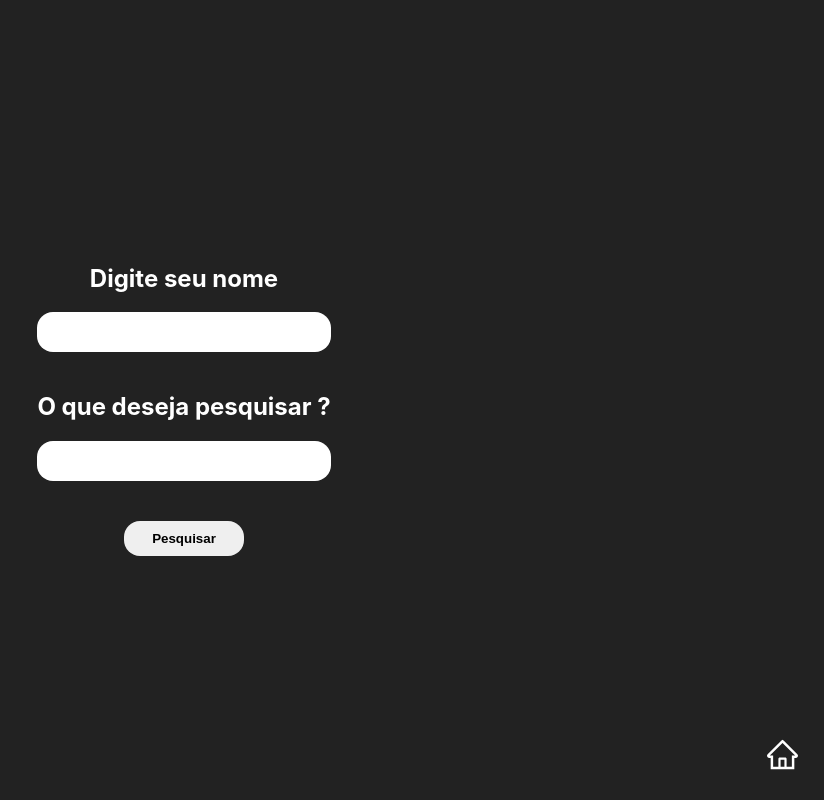
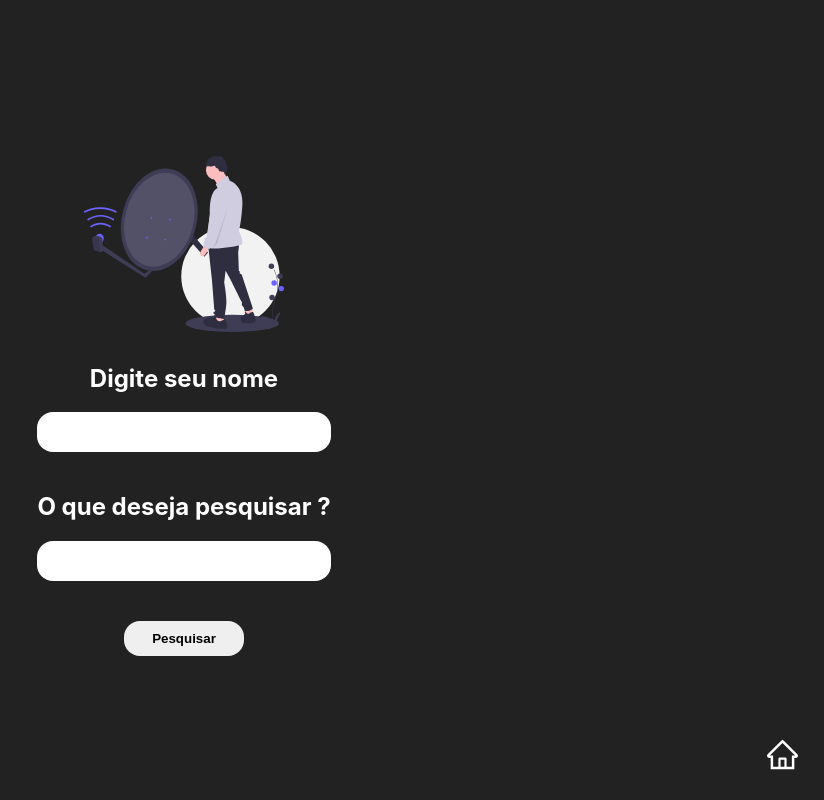
Before and after one commit to joaopedroalb/challenges-study, a Next.js app: page /Challenger-5 in a window 1280 px wide. Shown: the whole page, without its empty margins (456-1280 px from the left). Built offline with nearby package versions, Linux system fonts and the light colour scheme.

Commit message:
Add image in challenge five

```diff
--- a/src/pages/Challenger-5.tsx
+++ b/src/pages/Challenger-5.tsx
@@ -3,6 +3,9 @@ import styles from "../../styles/challengerfive.module.css"
 
 import { useState } from "react";
 import Link from "next/link"
+import Image from "next/image"
+
+import routerImage from "../../public/router-search.svg"
 
 export default function ChallengerFive(){
 
@@ -25,6 +28,7 @@ export default function ChallengerFive(){
     return(
         <div className={styles.container}>
             <div className={styles.inputsContainer}>
+                <Image src={routerImage} width={200} height={200}/>
                 <h2>Digite seu nome</h2>
                 <input type="text" onChange={e=>handleChangeName(e.target.value)}/>
                 <br/>
```
Also changed, not shown: public/router-search.svg (added).
